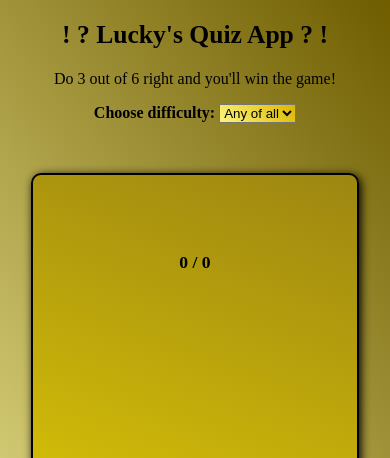
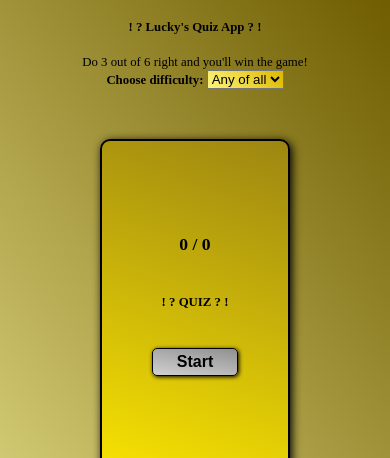
Before and after one commit to lucky7luc/js-quiz-app, a plain HTML site: page index.html in a window 390 px wide. Shown: the top 458 px of the page. Drawn offline with Linux system fonts and the light colour scheme.

Commit message:
updated responsive design

```diff
--- a/styles.css
+++ b/styles.css
@@ -1,11 +1,15 @@
-body {
-    text-align: center;
+*::after,
+*::before,
+*{
     box-sizing: border-box;
     margin: 0;
     padding: 0;
+}
+body {
+    text-align: center;
     background: linear-gradient(230deg, rgb(111, 93, 0), rgb(252, 247, 165));
     height: 100vh;
-    width: 100vw;
+    margin: 0 auto;
 }
 
 h1 {
@@ -42,8 +46,8 @@ h3 {
 }
 
 #starting-point {
-    width: 19em;
-    height: 50vh;
+    width: 300px;
+    height: 450px;
     margin: 50px auto;
     padding: 100px 10px;
     display: flex;
@@ -101,3 +105,33 @@ h3 {
         transform: rotate(360deg);
     }
 }
+
+@media (max-width: 620px) {
+
+    body {
+        font-size: 0.8rem;
+    }
+    #starting-point {
+    width: 190px;
+    height: 350px;
+    }
+    h1 {
+        font-size: 0.8rem;
+    }
+
+    h2 {
+        font-size: 0.8rem;
+    }
+
+    h3 {
+        font-size: 0.8rem;
+    }
+    .btn {
+        font-size: 0.6rem;
+        margin-top: 1em;
+    }
+    #count {
+        position: relative;
+        bottom: 1em;
+    }
+}
```
